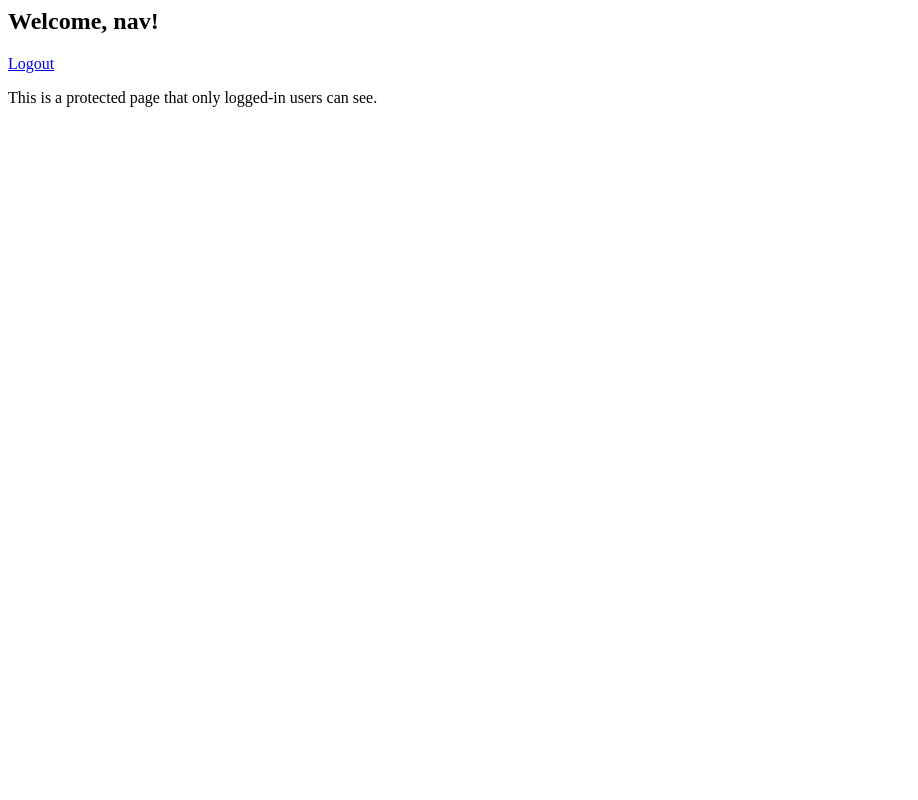
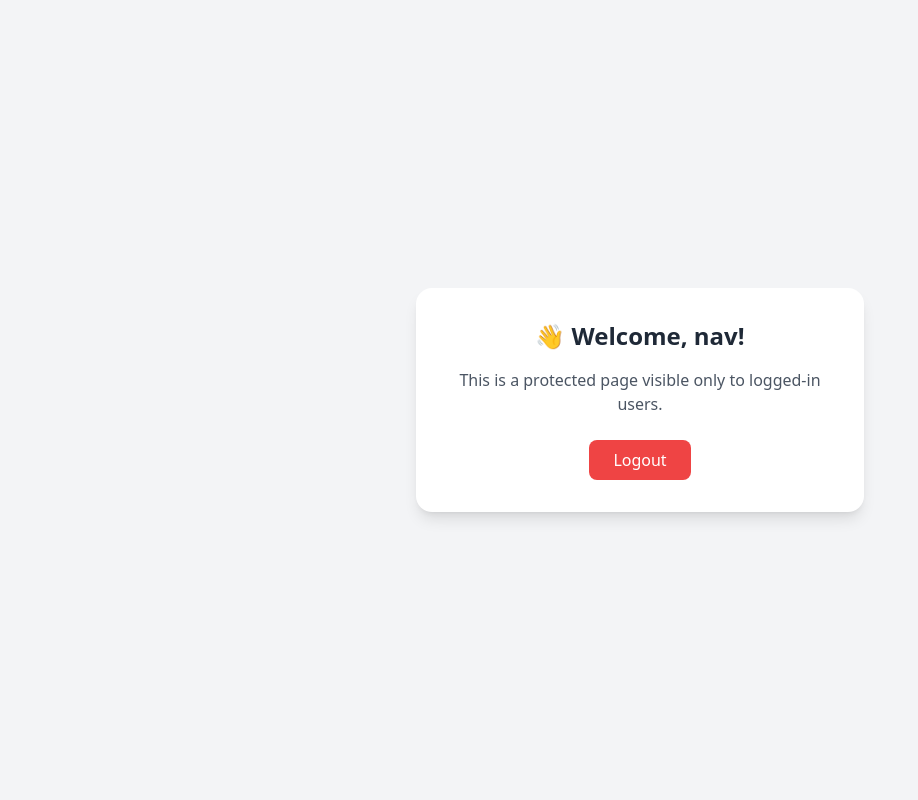
Before and after one commit to nav380/sessionlogin, a Django app: page / in a window 1280 px wide. Shown: the whole page, without its empty margins (0-918 px from the left). Run offline with Django 5.2, Linux system fonts and the light colour scheme; a user stored in the database is signed in; some libraries are stand-ins or nearby versions.

Commit message:
Update home.html

```diff
--- a/templates/home.html
+++ b/templates/home.html
@@ -1,3 +1,27 @@
-<h2>Welcome, {{ request.user.username }}!</h2>
-<a href="{% url 'logout' %}">Logout</a>
-<p>This is a protected page that only logged-in users can see.</p>
+<!DOCTYPE html>
+<html lang="en">
+<head>
+  <meta charset="UTF-8">
+  <meta name="viewport" content="width=device-width, initial-scale=1.0">
+  <title>Welcome</title>
+  <script src="https://cdn.tailwindcss.com"></script>
+</head>
+<body class="bg-gray-100 min-h-screen flex items-center justify-center">
+
+  <div class="bg-white p-8 rounded-2xl shadow-lg w-full max-w-md text-center">
+    <h2 class="text-2xl font-bold text-gray-800 mb-4">👋 Welcome, {{ request.user.username }}!</h2>
+
+    <p class="text-gray-600 mb-6">
+      This is a protected page visible only to logged-in users.
+    </p>
+
+    <a
+      href="{% url 'logout' %}"
+      class="inline-block bg-red-500 text-white px-6 py-2 rounded-lg hover:bg-red-600 transition duration-200"
+    >
+      Logout
+    </a>
+  </div>
+
+</body>
+</html>
```
